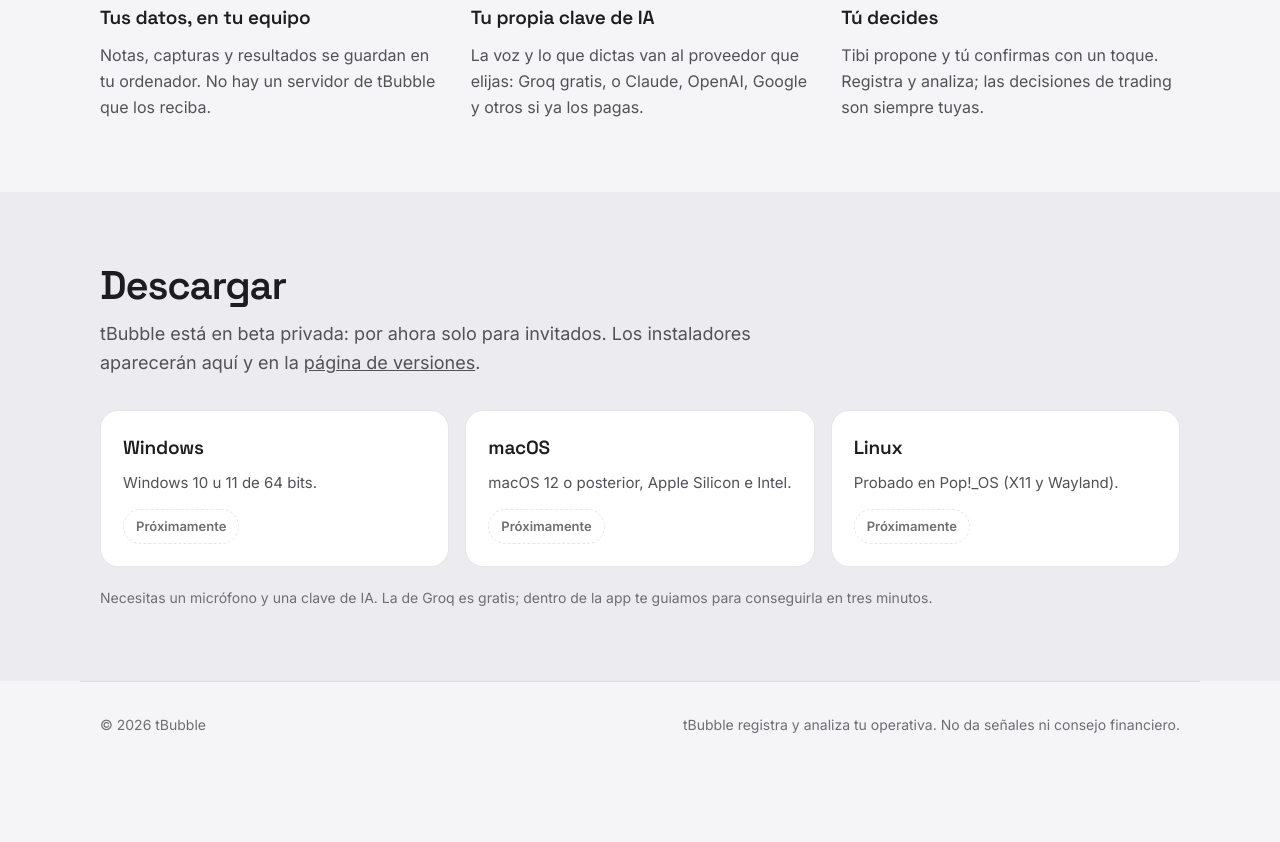
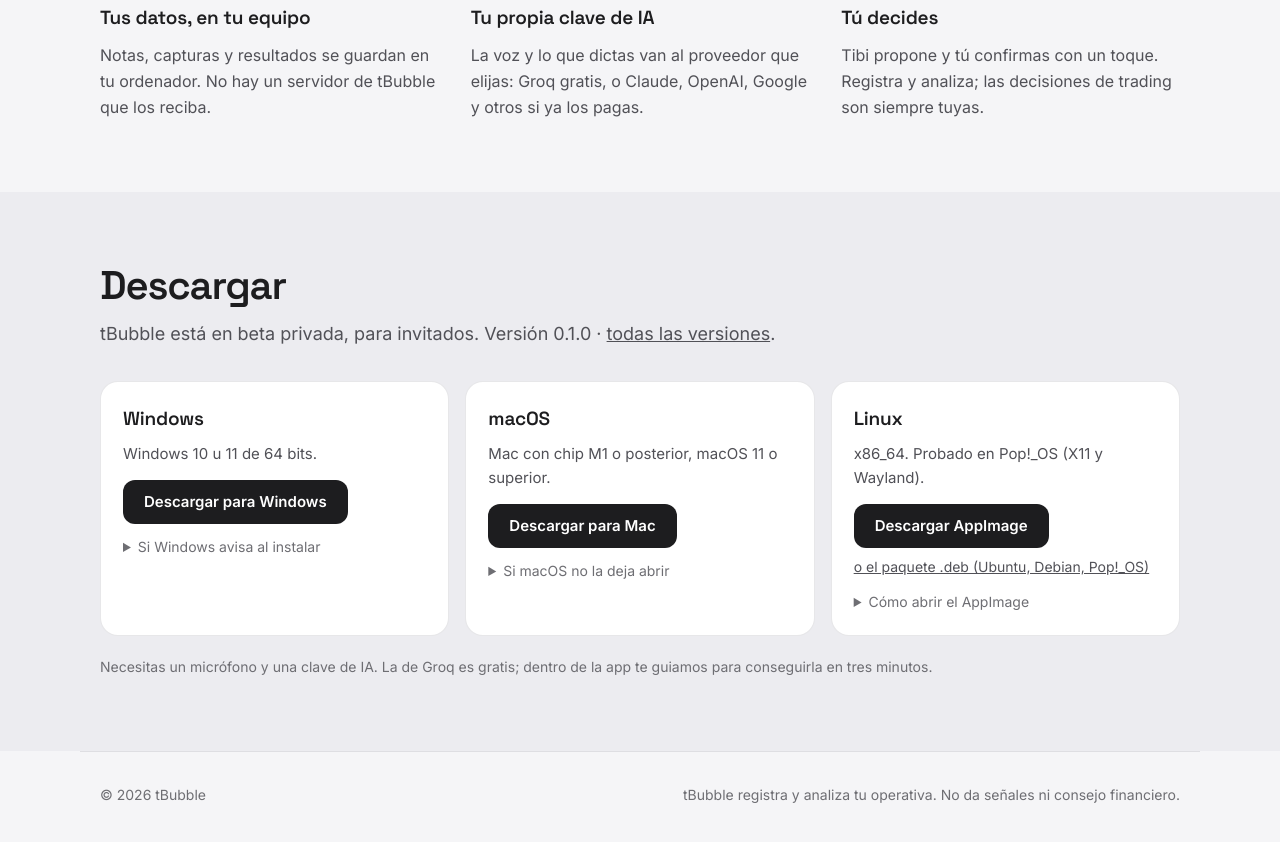
Before and after one commit to jeysson-code/tbubble-web, a plain HTML site: page index.html in a window 1280 px wide. Shown: the part 2123-2965 px from the top of the page. Before the commit the page ends 2908 px from the top, so only its background shows below. Drawn offline with Linux system fonts and the light colour scheme.

Commit message:
Descargas de la versión 0.1.0 y cómo abrir la app sin firma
Co-Authored-By: Claude Opus 5.5 <noreply@anthropic.com>
Claude-Session: https://claude.ai/code/session_01CPaWxUdsZx4tXKQY4KWgf6

```diff
--- a/index.html
+++ b/index.html
@@ -76,11 +76,18 @@
   <section class="band" id="descargar">
     <div class="wrap">
       <h2>Descargar</h2>
-      <p class="sub">tBubble está en beta privada: por ahora solo para invitados. Los instaladores aparecerán aquí y en la <a href="https://github.com/jeysson-code/tbubble-web/releases">página de versiones</a>.</p>
+      <p class="sub">tBubble está en beta privada, para invitados. Versión 0.1.0 · <a href="https://github.com/jeysson-code/tbubble-web/releases">todas las versiones</a>.</p>
       <div class="dl">
-        <article><h3>Windows</h3><p>Windows 10 u 11 de 64 bits.</p><span class="soon">Próximamente</span></article>
-        <article><h3>macOS</h3><p>macOS 12 o posterior, Apple Silicon e Intel.</p><span class="soon">Próximamente</span></article>
-        <article><h3>Linux</h3><p>Probado en Pop!_OS (X11 y Wayland).</p><span class="soon">Próximamente</span></article>
+        <article><h3>Windows</h3><p>Windows 10 u 11 de 64 bits.</p>
+          <a class="btn primary" href="https://github.com/jeysson-code/tbubble-web/releases/latest/download/tBubble-windows-x64-setup.exe">Descargar para Windows</a>
+          <details><summary>Si Windows avisa al instalar</summary><p>Aún no está firmada. En «Windows protegió su PC», pulsa <b>Más información</b> y luego <b>Ejecutar de todas formas</b>. No pide permisos de administrador.</p></details></article>
+        <article><h3>macOS</h3><p>Mac con chip M1 o posterior, macOS 11 o superior.</p>
+          <a class="btn primary" href="https://github.com/jeysson-code/tbubble-web/releases/latest/download/tBubble-macos-apple-silicon.dmg">Descargar para Mac</a>
+          <details><summary>Si macOS no la deja abrir</summary><p>Arrastra tBubble a Aplicaciones y ábrela una vez. Si dice que no se puede verificar, ve a <b>Ajustes del Sistema → Privacidad y seguridad</b> y pulsa <b>Abrir igualmente</b>. Después permite el micrófono y la grabación de pantalla.</p></details></article>
+        <article><h3>Linux</h3><p>x86_64. Probado en Pop!_OS (X11 y Wayland).</p>
+          <a class="btn primary" href="https://github.com/jeysson-code/tbubble-web/releases/latest/download/tBubble-linux-x86_64.AppImage">Descargar AppImage</a>
+          <a class="alt" href="https://github.com/jeysson-code/tbubble-web/releases/latest/download/tBubble-linux-amd64.deb">o el paquete .deb (Ubuntu, Debian, Pop!_OS)</a>
+          <details><summary>Cómo abrir el AppImage</summary><p>Dale permiso de ejecución (clic derecho → Propiedades, o <code>chmod +x</code>) y ábrelo con doble clic.</p></details></article>
       </div>
       <p class="fine">Necesitas un micrófono y una clave de IA. La de Groq es gratis; dentro de la app te guiamos para conseguirla en tres minutos.</p>
     </div>
--- a/style.css
+++ b/style.css
@@ -55,6 +55,12 @@ section.wrap { padding-block: 72px; }
 .dl { display: grid; grid-template-columns: repeat(auto-fit, minmax(220px, 1fr)); gap: 16px; margin: 32px 0 20px; }
 .dl article { background: var(--panel); border: 1px solid var(--line); border-radius: 18px; padding: 22px; display: flex; flex-direction: column; gap: 8px; }
 .dl p { color: var(--fg2); font-size: 15px; }
+.dl .btn { align-self: flex-start; margin-top: 6px; }
+.dl .alt { font-size: 14px; color: var(--fg2); }
+.dl details { margin-top: 4px; font-size: 14px; color: var(--fg2); }
+.dl summary { cursor: pointer; color: var(--fg3); }
+.dl details p { margin-top: 8px; font-size: 14px; }
+.dl code { font-size: 13px; }
 .soon { align-self: flex-start; margin-top: 6px; font-size: 13px; font-weight: 600; padding: 6px 12px; border-radius: 999px; border: 1px dashed var(--line); color: var(--fg3); }
 .foot { display: flex; flex-wrap: wrap; justify-content: space-between; gap: 12px; padding-block: 32px 48px; font-size: 14px; color: var(--fg3); border-top: 1px solid var(--line); }
 
```
